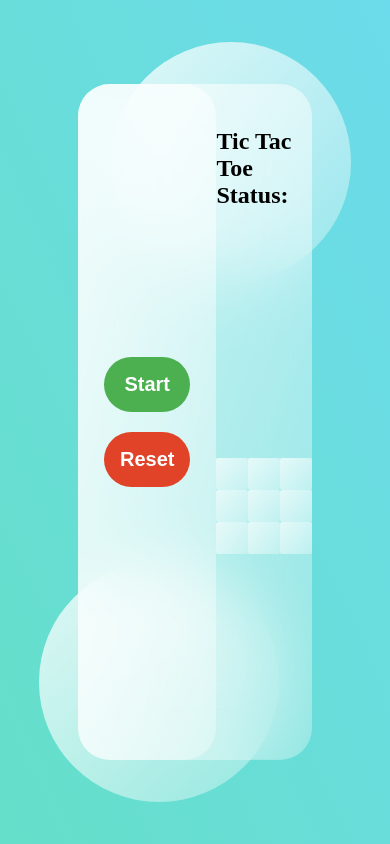
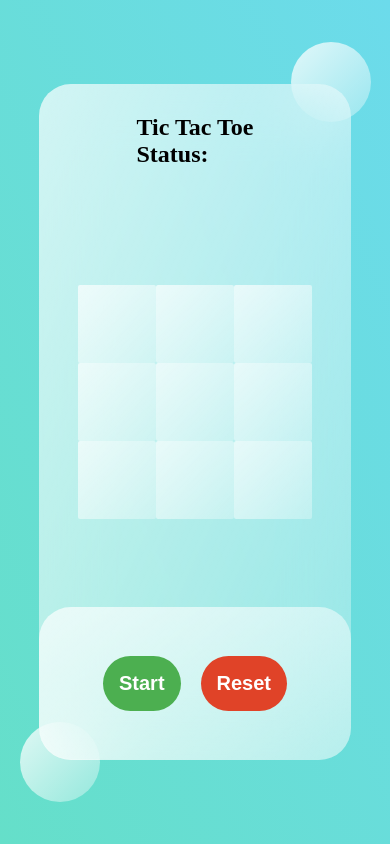
Before and after one commit to saifulislamniloy/tic-tac-toe, a website: page index.html in a window 390 px wide. Drawn offline with Linux system fonts and the light colour scheme.

Commit message:
CSS: Mobile(Portrait) View

```diff
--- a/css/style.css
+++ b/css/style.css
@@ -96,7 +96,6 @@ main {
   flex: 3;
   display: flex;
   flex-direction: column;
-  justify-content: center;
 }
 
 .tile-row {
@@ -106,15 +105,16 @@ main {
 .tile {
   padding: 1rem;
   font-size: 3vw;
-  height: 7vw;
-  width: 7vw;
+  height: 8vw;
+  width: 8vw;
   background: linear-gradient(
     to right bottom,
     rgba(255, 255, 255, 0.7),
     rgba(255, 255, 255, 0.3)
   );
   border-radius: 2px;
-  text-align: center;
+  justify-content: center;
+  align-items: center;
 }
 
 .tile:hover {
@@ -145,3 +145,41 @@ main {
   bottom: 5%;
   left: 10%;
 }
+
+@media (orientation: portrait) {
+  .board {
+    flex-direction: column-reverse;
+    width: 80%;
+  }
+
+  .game-buttons-section {
+    margin: 0px;
+    flex-direction: row;
+  }
+
+  .tiles-section {
+    justify-content: center;
+  }
+
+  .tile {
+    padding: 1rem;
+    font-size: 10vw;
+    height: 20vw;
+    width: 20vw;
+    display: flex;
+  }
+
+  .circle1,
+  .circle2 {
+    height: 5rem;
+    width: 5rem;
+  }
+
+  .circle1 {
+    right: 5%;
+  }
+
+  .circle2 {
+    left: 5%;
+  }
+}
```
Also changed, not shown: 1 other file.
